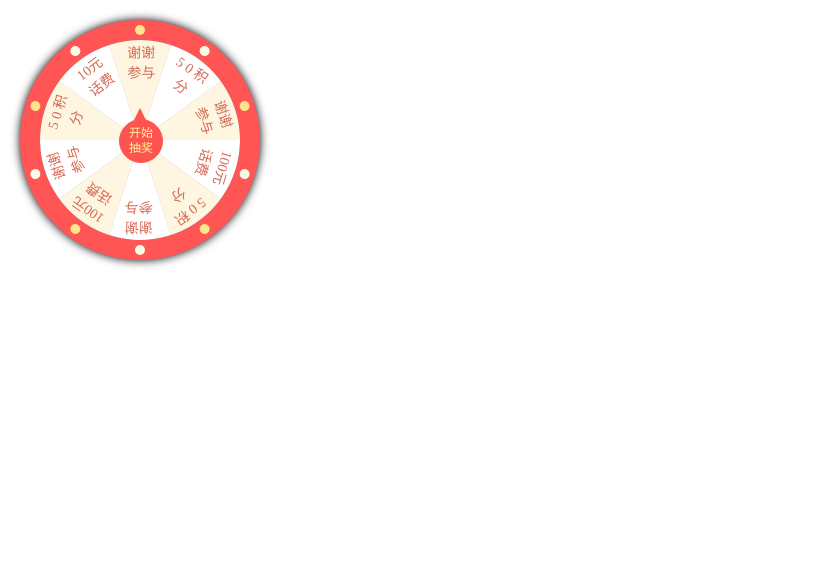
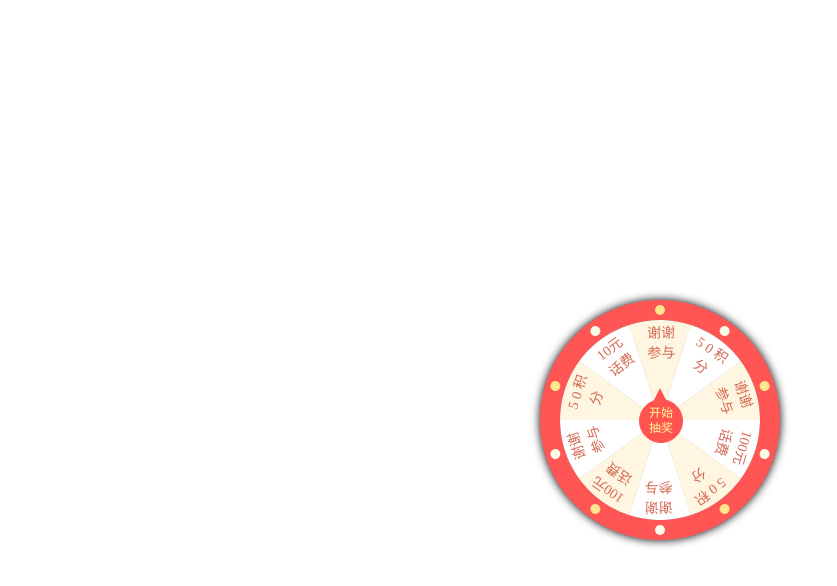
Before and after one commit to jayzjh/choujiang, a plain HTML site: page index.html in a window 1280 px wide. Shown: the whole page, without its empty margins (0-837 px from the left). Drawn offline with Linux system fonts and the light colour scheme.

Commit message:
Update index.html

```diff
--- a/index.html
+++ b/index.html
@@ -15,7 +15,9 @@
         }
 
         .wrapper {
-            position: relative;
+            position: absolute;
+            top: 50%;
+            left: 50%;
             height: 200px;
             width: 200px;
             padding: 20px;
@@ -23,6 +25,7 @@
             background-color: #ff5555;
             box-shadow: #000000 0px 0px 10px;
             border-radius: 50%;
+            transform: translate(-50%, -50%);
         }
 
         .light {
```
